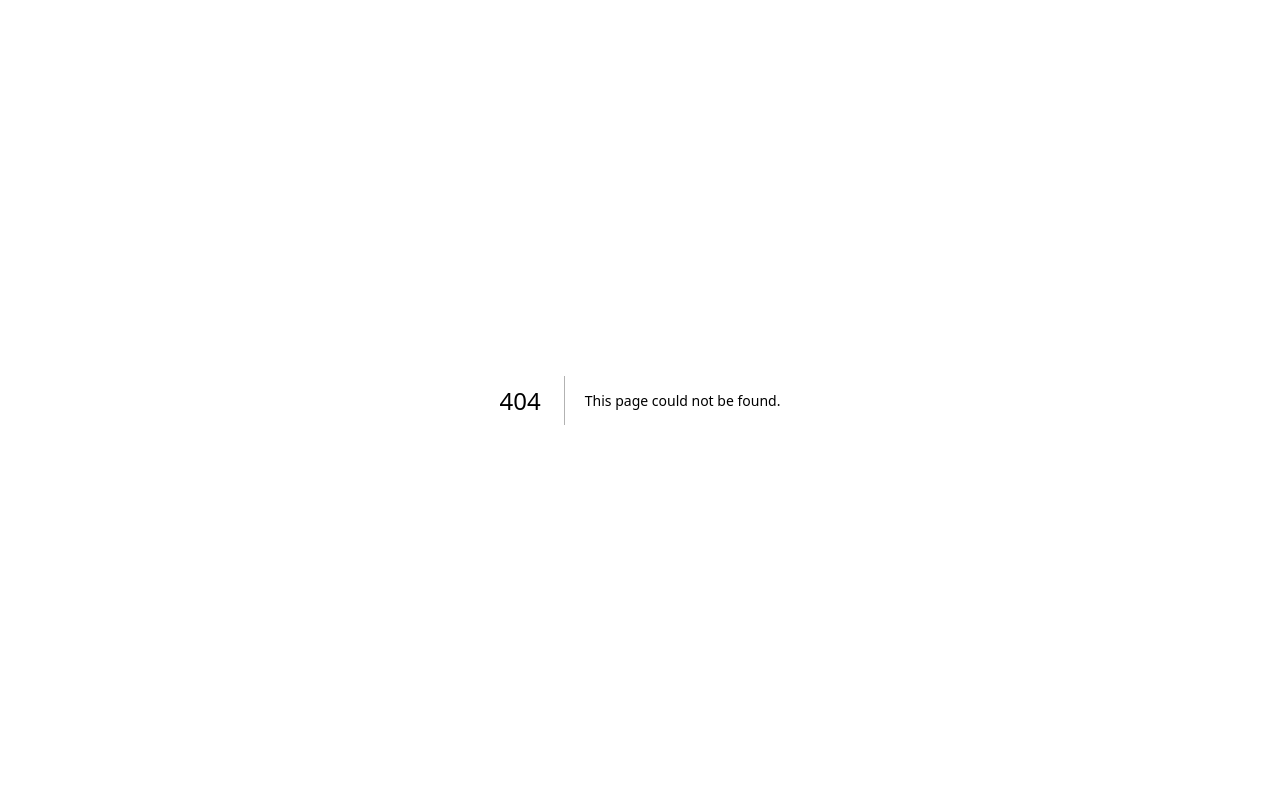
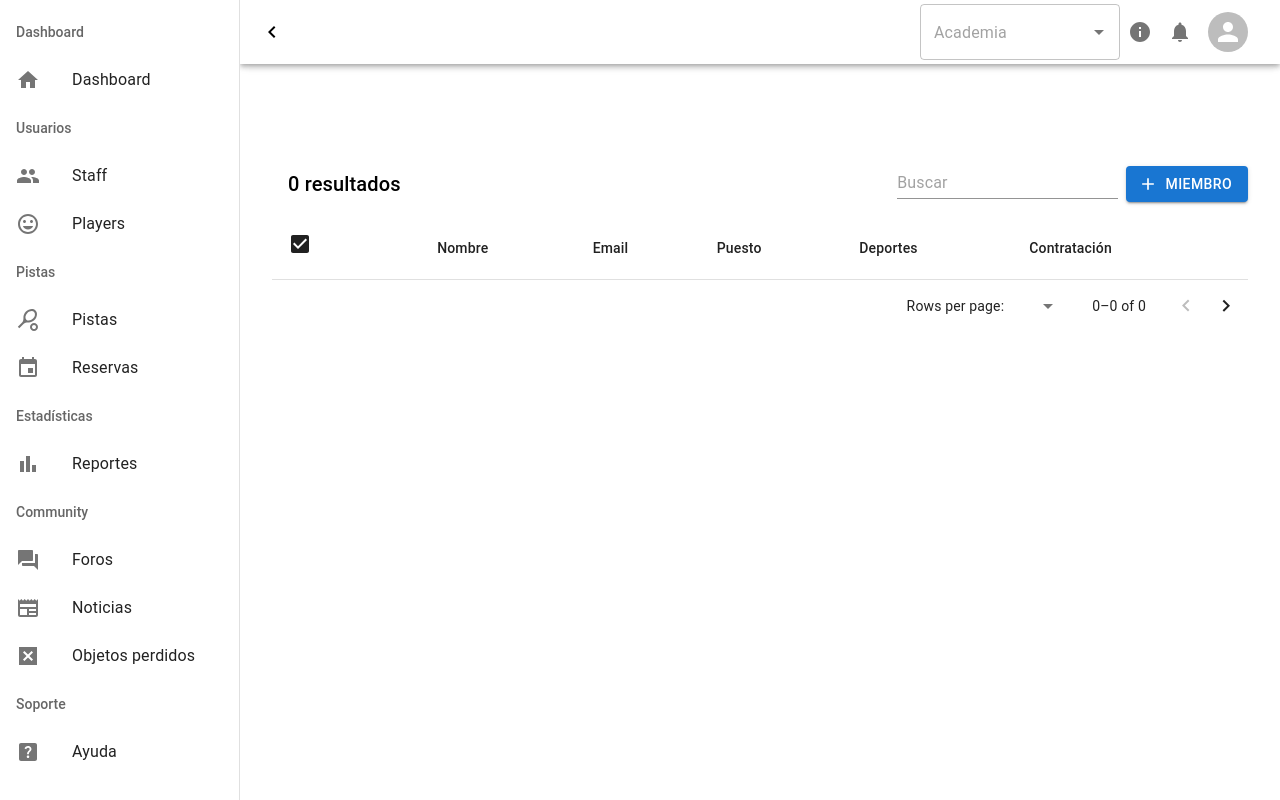
Before and after one commit to michaelhernandezrala/console.racketondeck, a Next.js app: page /staff in a window 1280 px wide. Before the commit this address had no page. Built offline with nearby package versions, Linux system fonts and the light colour scheme.

Commit message:
feat: implement staff page

```diff
--- /dev/null
+++ b/app/staff/page.js
@@ -0,0 +1,38 @@
+'use client';
+
+import Table from '@/components/display/table';
+import TablePaginationControl from '@/components/display/table/tablePaginationControl';
+import TableToolbar from '@/components/display/table/tableToolbar';
+import MainWrapper from '@/components/wrappers/mainWrapper';
+import { Add } from '@mui/icons-material';
+import { Box, Button } from '@mui/material';
+import { useState } from 'react';
+
+export default function Staff() {
+  const [rows, setRows] = useState([]);
+  const [page, setPage] = useState(0);
+  const [rowsPerPage, setRowsPerPage] = useState(0);
+  const [numSelected, setNumSelected] = useState(0);
+
+  const handlePageChange = (_, newPage) => setPage(newPage);
+  const handleRowsPerPageChange = (event) => setRowsPerPage(parseInt(event.target.value, 10));
+
+  return (
+    <MainWrapper>
+      <Box sx={{ display: 'flex', justifyContent: 'space-between', alignItems: 'center' }}>
+        <TableToolbar total={rows.length} numSelected={numSelected} />
+        <Button variant="contained" color="primary" startIcon={<Add />} sx={{ height: 'fit-content' }}>
+          Miembro
+        </Button>
+      </Box>
+      <Table rows={rows.slice(page * rowsPerPage, page * rowsPerPage + rowsPerPage)} />
+      <TablePaginationControl
+        count={rows.length}
+        rowsPerPage={rowsPerPage}
+        page={page}
+        onPageChange={handlePageChange}
+        onRowsPerPageChange={handleRowsPerPageChange}
+      />
+    </MainWrapper>
+  );
+}
--- /dev/null
+++ b/components/display/table/index.js
@@ -0,0 +1,22 @@
+import { CheckBox } from '@mui/icons-material';
+import { Table as MuiTable, TableBody, TableCell, TableContainer, TableRow } from '@mui/material';
+import TableHeader from './tableHeader';
+
+export default function Table({ rows }) {
+  return (
+    <TableContainer>
+      <MuiTable>
+        <TableHeader />
+        <TableBody>
+          {rows.map((row, index) => (
+            <TableRow key={index} hover sx={{ cursor: 'pointer' }}>
+              <TableCell>
+                <CheckBox color="primary" />
+              </TableCell>
+            </TableRow>
+          ))}
+        </TableBody>
+      </MuiTable>
+    </TableContainer>
+  );
+}
--- /dev/null
+++ b/components/display/table/tableHeader/index.js
@@ -0,0 +1,28 @@
+import { CheckBox } from '@mui/icons-material';
+import { TableCell, TableHead, TableRow, TableSortLabel } from '@mui/material';
+
+const headCells = [
+  { id: 'image', numeric: false, disablePadding: true },
+  { id: 'name', numeric: false, disablePadding: true, label: 'Nombre' },
+  { id: 'email', numeric: false, disablePadding: true, label: 'Email' },
+  { id: 'rol', numeric: false, disablePadding: true, label: 'Puesto' },
+  { id: 'sports', numeric: true, disablePadding: true, label: 'Deportes' },
+  { id: 'createdAt', numeric: true, disablePadding: true, label: 'Contratación' },
+];
+
+export default function TableHeader() {
+  return (
+    <TableHead>
+      <TableRow>
+        <TableCell>
+          <CheckBox />
+        </TableCell>
+        {headCells.map((headCell) => (
+          <TableCell key={headCell.id} padding={headCell.disablePadding ? 'none' : 'normal'}>
+            <TableSortLabel>{headCell.label}</TableSortLabel>
+          </TableCell>
+        ))}
+      </TableRow>
+    </TableHead>
+  );
+}
--- /dev/null
+++ b/components/display/table/tablePaginationControl/index.js
@@ -0,0 +1,15 @@
+import { TablePagination } from '@mui/material';
+
+export default function TablePaginationControl({ count, rowsPerPage, page, onPageChange, onRowsPerPageChange }) {
+  return (
+    <TablePagination
+      rowsPerPageOptions={[5, 10, 25, 50, 100]}
+      component="div"
+      count={count}
+      rowsPerPage={rowsPerPage}
+      page={page}
+      onPageChange={onPageChange}
+      onRowsPerPageChange={onRowsPerPageChange}
+    />
+  );
+}
--- /dev/null
+++ b/components/display/table/tableToolbar/index.js
@@ -0,0 +1,41 @@
+import { Delete } from '@mui/icons-material';
+import { alpha, IconButton, TextField, Toolbar, Tooltip, Typography } from '@mui/material';
+
+export default function TableToolbar({ total, numSelected }) {
+  return (
+    <Toolbar
+      sx={[
+        {
+          display: 'flex',
+          justifyContent: 'space-between',
+          alignItems: 'center',
+          pl: { sm: 2 },
+          pr: { xs: 1, sm: 1 },
+          flexGrow: 1,
+        },
+        numSelected > 0 && {
+          bgcolor: (theme) => alpha(theme.palette.primary.main, theme.palette.action.activatedOpacity),
+        },
+      ]}
+    >
+      {numSelected > 0 ? (
+        <Typography sx={{ flex: '1 1 100%' }} color="inherit" variant="subtitle1" component="div">
+          {numSelected} seleccionados
+        </Typography>
+      ) : (
+        <Typography sx={{ flex: '1 1 100%' }} variant="h6" id="tableTitle" component="div">
+          {total} resultados
+        </Typography>
+      )}
+      {numSelected > 0 ? (
+        <Tooltip title="Delete">
+          <IconButton>
+            <Delete />
+          </IconButton>
+        </Tooltip>
+      ) : (
+        <TextField variant="standard" size="small" placeholder="Buscar" sx={{ width: 300 }} />
+      )}
+    </Toolbar>
+  );
+}
--- a/components/wrappers/mainWrapper/index.js
+++ b/components/wrappers/mainWrapper/index.js
@@ -1,6 +1,6 @@
 import NavBar from '@/components/surface/navBar';
 import uiConfig from '@/config/uiConfig';
-import { Box } from '@mui/material';
+import { Box, Container } from '@mui/material';
 import { styled } from '@mui/material/styles';
 import { useState } from 'react';
 
@@ -8,7 +8,6 @@ const Offset = styled('div')(({ theme }) => theme.mixins.toolbar);
 
 const Main = styled('main', { shouldForwardProp: (prop) => prop !== 'open' })(({ theme }) => ({
   flexGrow: 1,
-  padding: theme.spacing(3),
   transition: theme.transitions.create('margin', {
     easing: theme.transitions.easing.sharp,
     duration: theme.transitions.duration.leavingScreen,
@@ -38,7 +37,9 @@ export default function MainWrapper({ children }) {
       <NavBar open={open} toggleDrawer={toggleDrawer} />
       <Main open={open}>
         <Offset />
-        {children}
+        <Container maxWidth="lg" sx={{ padding: 10 }}>
+          {children}
+        </Container>
       </Main>
     </Box>
   );
```
